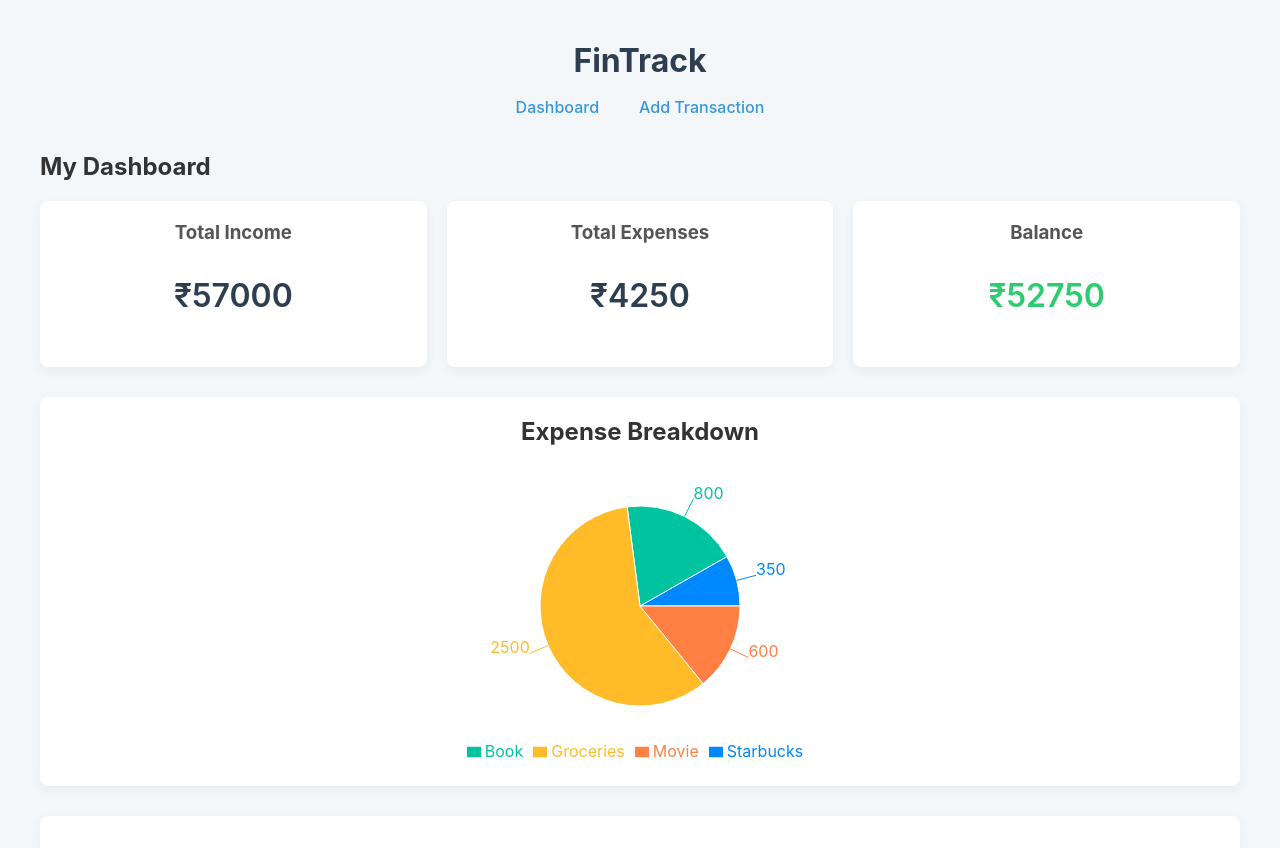
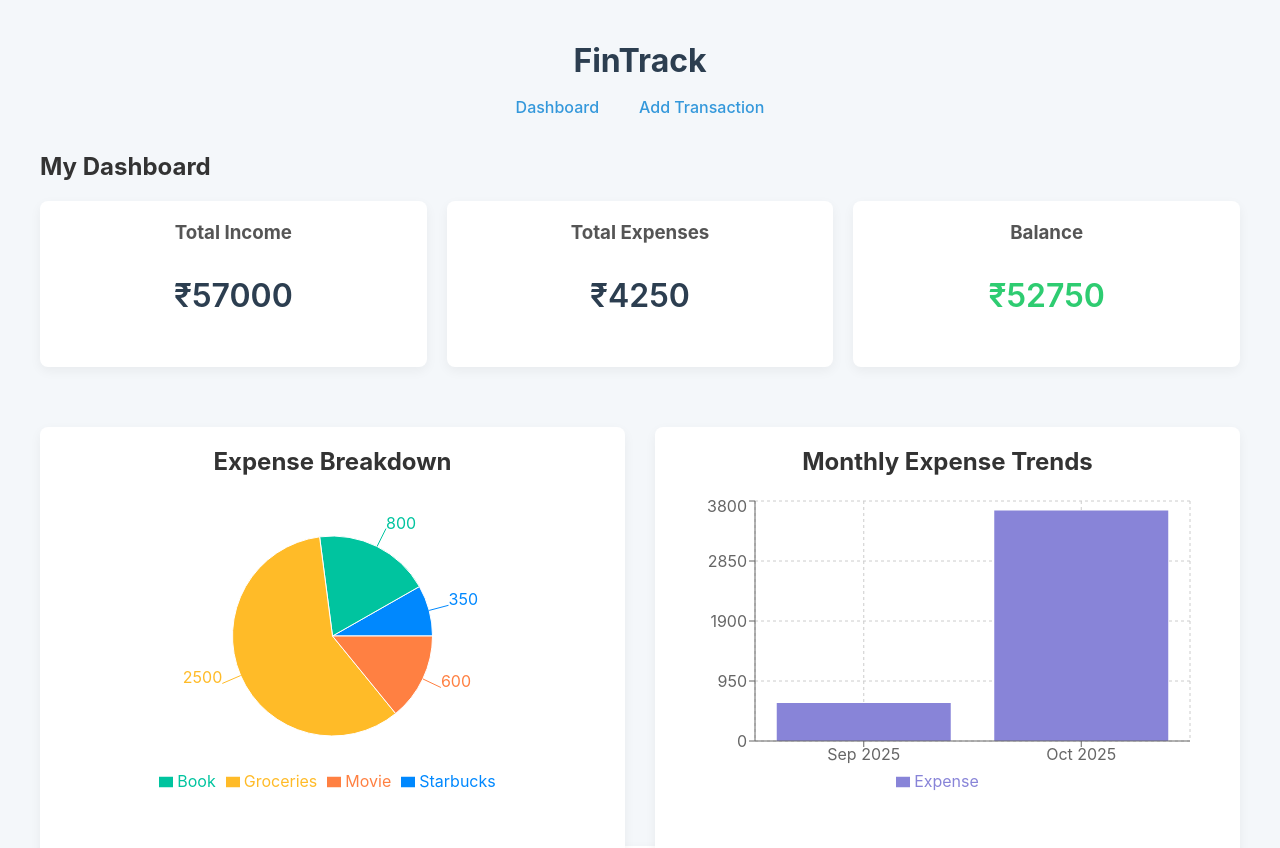
Before and after one commit to nileshgorde04/FinTrack, a React (Vite) app: page / in a window 1280 px wide. Shown: the top 848 px of the page. Built offline with nearby package versions, Linux system fonts and the light colour scheme.

Commit message:
feat bar chart

```diff
--- a/src/App.css
+++ b/src/App.css
@@ -209,3 +209,24 @@ body {
 .add-transaction input[type="date"] {
   width: calc(100% - 20px); /* Account for padding */
 }
+
+
+/* NEW: Wrapper for charts */
+.charts-wrapper {
+  display: grid;
+  grid-template-columns: 1fr; /* Default to 1 column on mobile */
+  gap: 30px;
+  margin-top: 30px;
+}
+
+/* On screens wider than 768px, show 2 columns */
+@media (min-width: 768px) {
+  .charts-wrapper {
+    grid-template-columns: 1fr 1fr;
+  }
+}
+
+/* Make chart containers take full height */
+.chart-container {
+  height: 100%;
+}
--- /dev/null
+++ b/src/components/MonthlyExpenseChart.jsx
@@ -0,0 +1,76 @@
+import React from 'react';
+import {
+  BarChart,
+  Bar,
+  XAxis,
+  YAxis,
+  CartesianGrid,
+  Tooltip,
+  Legend,
+  ResponsiveContainer
+} from 'recharts';
+
+function MonthlyExpenseChart({ transactions }) {
+
+  // 1. Process the data
+  const processData = () => {
+    const monthlyExpenses = transactions
+      .filter(tx => tx.type === 'expense') // Only expenses
+      .reduce((acc, tx) => {
+        // Get month in "YYYY-MM" format
+        const month = tx.date.substring(0, 7); // e.g., "2025-10"
+
+        if (!acc[month]) {
+          acc[month] = 0;
+        }
+        acc[month] += tx.amount; // Sum expenses for that month
+        return acc;
+      }, {});
+
+    // 2. Format for the chart
+    // Format "YYYY-MM" to "Mon YYYY" for better readability
+    const formatMonth = (dateString) => {
+      const date = new Date(dateString + '-02'); // Use 2nd day to avoid timezone issues
+      return date.toLocaleString('en-US', { month: 'short', year: 'numeric' });
+    };
+
+    return Object.keys(monthlyExpenses)
+      .map(month => ({
+        name: formatMonth(month),
+        Expense: monthlyExpenses[month],
+      }))
+      .sort((a, b) => new Date(a.name) - new Date(b.name)); // Sort by date
+  };
+
+  const chartData = processData();
+
+  return (
+    <div className="chart-container" style={{ marginTop: '30px' }}>
+      <h2>Monthly Expense Trends</h2>
+      {chartData.length > 0 ? (
+        <ResponsiveContainer width="100%" height={300}>
+          <BarChart
+            data={chartData}
+            margin={{
+              top: 5,
+              right: 30,
+              left: 20,
+              bottom: 5,
+            }}
+          >
+            <CartesianGrid strokeDasharray="3 3" />
+            <XAxis dataKey="name" />
+            <YAxis />
+            <Tooltip />
+            <Legend />
+            <Bar dataKey="Expense" fill="#8884d8" />
+          </BarChart>
+        </ResponsiveContainer>
+      ) : (
+        <p>Not enough data for monthly trend chart.</p>
+      )}
+    </div>
+  );
+}
+
+export default MonthlyExpenseChart;
--- a/src/pages/DashboardPage.jsx
+++ b/src/pages/DashboardPage.jsx
@@ -1,20 +1,28 @@
 import React from 'react';
 import Dashboard from '../components/Dashboard';
 import ExpenseChart from '../components/ExpenseChart';
+import MonthlyExpenseChart from '../components/MonthlyExpenseChart'; // NEW: Import the bar chart
 import TransactionList from '../components/TransactionList';
 
-// NEW: Accept onDeleteTransaction as a prop
 function DashboardPage({ transactions, onDeleteTransaction }) {
   return (
     <div className="dashboard-page">
+      {/* Card Summaries */}
       <Dashboard transactions={transactions} />
-      <ExpenseChart transactions={transactions} />
 
+      {/* NEW: Wrapper for the two charts */}
+      <div className="charts-wrapper">
+        {/* Pie Chart */}
+        <ExpenseChart transactions={transactions} />
+        {/* Bar Chart */}
+        <MonthlyExpenseChart transactions={transactions} />
+      </div>
+
+      {/* Transaction List */}
       <div style={{ marginTop: '30px' }}>
-        {/* NEW: Pass the delete function to TransactionList */}
         <TransactionList
-          transactions={transactions} // Show all transactions
-          onDeleteTransaction={onDeleteTransaction} // Pass it down
+          transactions={transactions}
+          onDeleteTransaction={onDeleteTransaction}
         />
       </div>
     </div>
```
